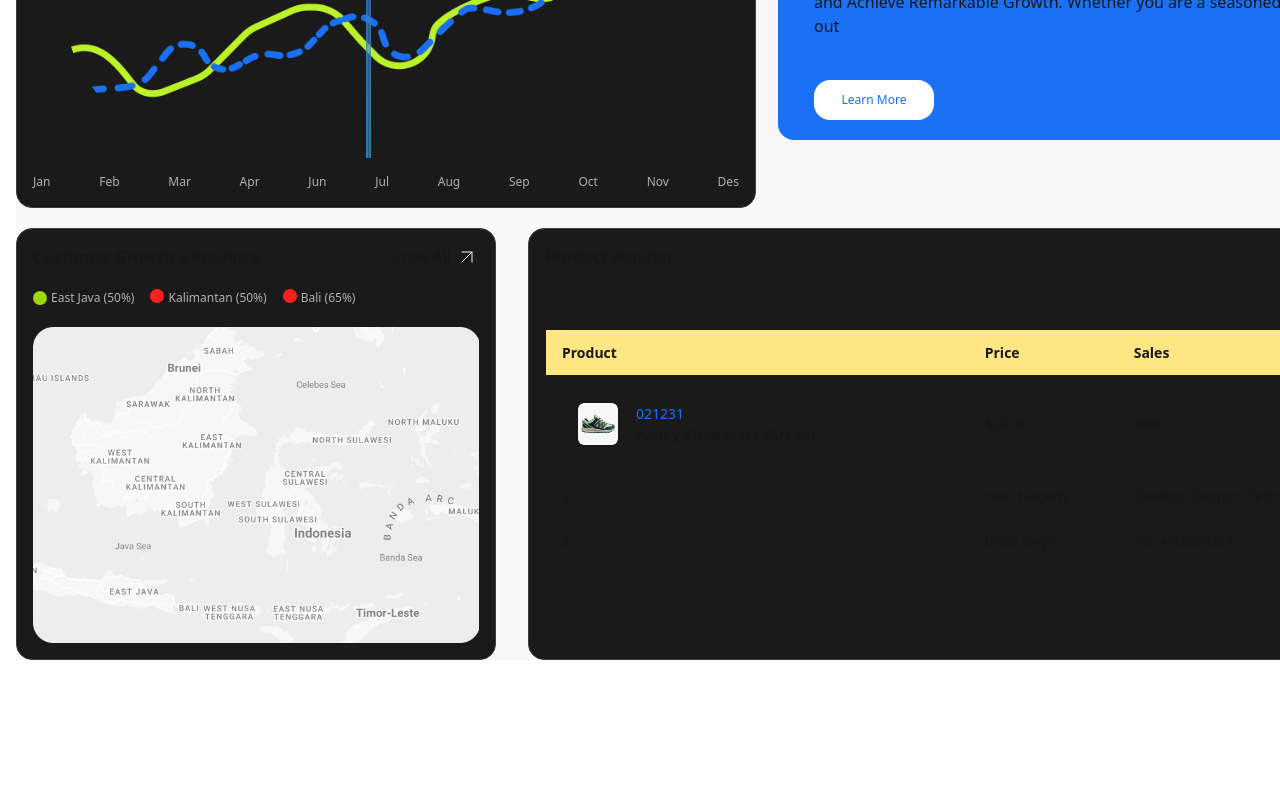
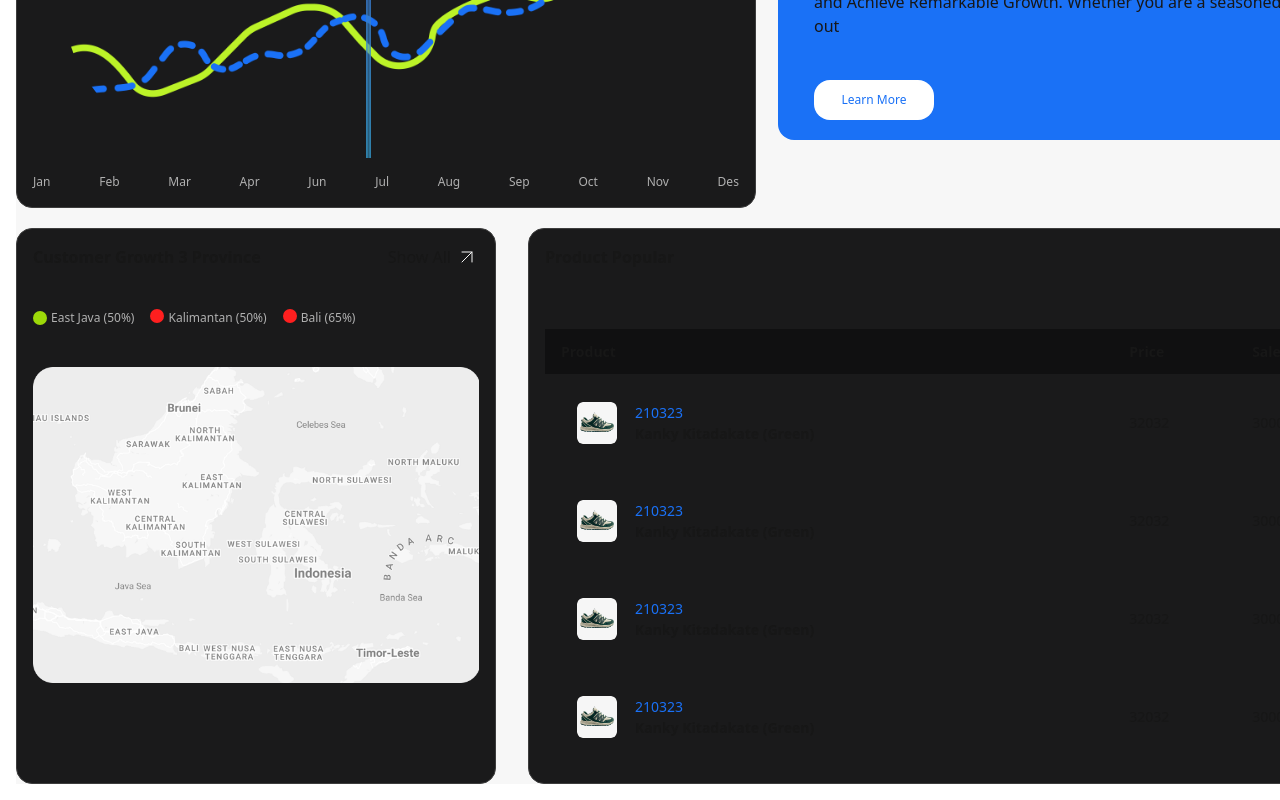
Before and after one commit to Amirgolli/trade, a Next.js app: page / in a window 1280 px wide. Shown: the part 630-1430 px from the top of the page. Before the commit the page ends 1306 px from the top, so only its background shows below. Built offline with nearby package versions, Linux system fonts and the light colour scheme.

Commit message:
finish home page

```diff
--- a/src/app/page.tsx
+++ b/src/app/page.tsx
@@ -151,7 +151,7 @@ const Home = () => {
 
       <div className="flex flex-col  md:flex-row">
         {/* map */}
-        <div className="w-98 md:w-120  mt-5 bg-[#1A1A1B] border border-[#3D3D3D] rounded-2xl p-4 flex flex-col gap-5 mr-8">
+        <div className="w-98 md:w-120  mt-5 bg-[#1A1A1B] border border-[#3D3D3D] rounded-2xl p-4 flex flex-col gap-10 mr-8">
           <div className="flex justify-between">
             <h3 className="font-semibold">Customer Growth 3 Province</h3>
             <div className="flex gap-1">
@@ -182,7 +182,7 @@ const Home = () => {
           />
         </div>
         {/* shoes data */}
-        <div className=" w-98 md:w-250 mt-5 bg-[#1A1A1B] border border-[#3D3D3D] rounded-2xl p-4 flex flex-col ">
+        <div className=" w-98 md:w-250 md:h-139 mt-5 bg-[#1A1A1B] border border-[#3D3D3D] rounded-2xl p-4 flex flex-col ">
           <div className="flex justify-between mb-15">
             <h3 className="font-semibold">Product Popular</h3>
             <div className="flex gap-1">
@@ -204,10 +204,10 @@ const Home = () => {
             </div>
           ))}
 
-          <div className="overflow-x-auto rounded-box border border-base-content/5 bg-base-100 hidden md:table">
-            <table className="table ">
+          <div className="overflow-x-auto rounded-box   hidden md:table">
+            <table className="table  ">
               {/* head */}
-              <thead className="border bg-amber-200">
+              <thead className="border border-[#252525] bg-[#101011]">
                 <tr>
                   <th>Product </th>
                   <th>Price</th>
@@ -215,50 +215,38 @@ const Home = () => {
                   <th>Status</th>
                 </tr>
               </thead>
-              <tbody>
+              <tbody className="border border-[#252525]">
                 {/* row 1 */}
-                <tr>
+                {ShoesInfo.map((item, index) => (
+                  <tr key={index}>
                     <th>
                       <div className="collapse-title font-semibold flex gap-4.5">
                         <Image
                           height={40}
                           width={40}
-                        src="/images/mainPage/shoe.png"
+                          src={item.img}
                           alt="shoes"
                           className="rounded-md"
                         />
                         <div className="flex flex-col gap-.5">
                           <span className="text-[#1A71F6] font-light">
-                          021231
+                            {item.code}
                           </span>
                           <h5 className="text-[14px]">
-                          Kanky Kitadakate (Green)
+                            {item.name}
                           </h5>
                         </div>
                       </div>
                     </th>
-                  <td>$20.00</td>
-                  <td>3000</td>
+                    <td>{item.price}</td>
+                    <td>{item.sales}</td>
                     <td>
                       <span className="font-bold text-[#28B652] p-1 bg-[#F3FFC8] rounded-2xl">
-                      Success
+                        {item.status}
                       </span>
                     </td>
                   </tr>
-                {/* row 2 */}
-                <tr>
-                  <th>2</th>
-                  <td>Hart Hagerty</td>
-                  <td>Desktop Support Technician</td>
-                  <td>Purple</td>
-                </tr>
-                {/* row 3 */}
-                <tr>
-                  <th>3</th>
-                  <td>Brice Swyre</td>
-                  <td>Tax Accountant</td>
-                  <td>Red</td>
-                </tr>
+                ))}
               </tbody>
             </table>
           </div>
```
Lines whose indentation alone changed are shown as unchanged.
